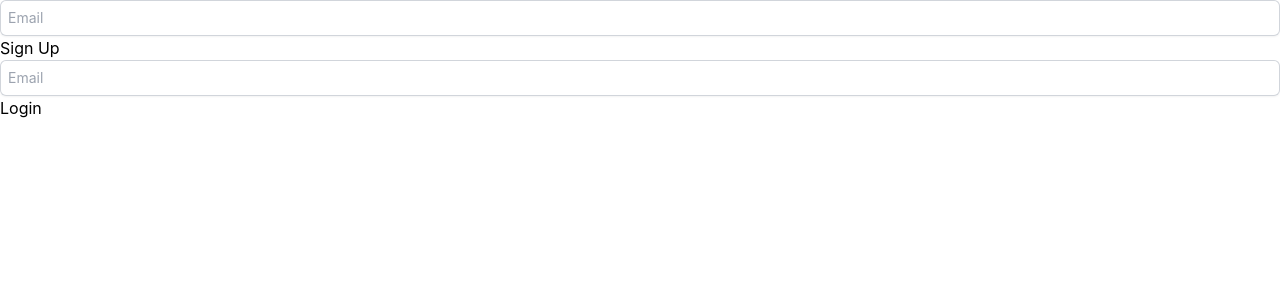
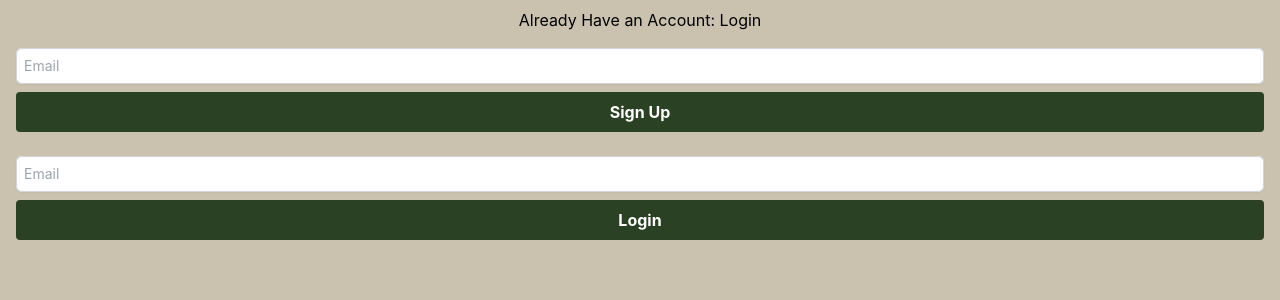
Before and after one commit to vvyn/MagicTree, a React (Create React App) app in the folder magictree/: page / in a window 1280 px wide. Shown: the top 300 px of the page. Built offline with nearby package versions, Linux system fonts and the light colour scheme; the HTML template or start-up script is replaced by a standard one.

Commit message:
Basic Email Login

```diff
--- a/magictree/src/App.js
+++ b/magictree/src/App.js
@@ -3,6 +3,7 @@ import './App.css';
 //import Navbar from "./components/NavBar";
 import {BrowserRouter as Router, Route, Routes} from 'react-router-dom'
 import {Login} from './pages/Login.js';
+import { Signup } from './pages/Signup.js';
 
 
 function App() {
--- a/magictree/src/pages/Login.js
+++ b/magictree/src/pages/Login.js
@@ -34,13 +34,26 @@ export function Login() {
 
   return (
     <>
-      <div className="center">
-       <input type="email" id="registerEmail" className="block w-full rounded-md border-0 py-1.5 p-2 text-gray-900 shadow-sm ring-1 ring-inset ring-gray-300 placeholder:text-gray-400 focus:ring-2 focus:ring-inset focus:ring-indigo-600 sm:text-sm sm:leading-6" placeholder="Email" value={email} onChange={(e) => setEmail(e.target.value)}/>
+      <div className=" h-screen w-screen bg-[#CAC2AF]">
+        <div>
+        <div className="text-center py-2">
+            Already Have an Account: Login
+        </div>
+        <div className="px-4 py-2 justify-center text-center ">
+            <input type="email" id="registerEmail" className="block w-full rounded-md border-0 py-1.5 p-2 text-gray-900 shadow-sm ring-1 ring-inset ring-gray-300 placeholder:text-gray-400 focus:ring-2 focus:ring-inset focus:ring-indigo-600 sm:text-sm sm:leading-6" placeholder="Email" value={email} onChange={(e) => setEmail(e.target.value)}/>
+            <div className="py-2">
+                <button onClick={handleEmailSignUp} className="bg-[#2A4223] hover:bg-blue-700 text-white font-bold w-full py-2 px-4 rounded">Sign Up</button>
+            </div>
+        </div>
 
-       <button onClick={handleEmailSignUp}>Sign Up</button>
 
-       <input type="email" id="registerEmail" className="block w-full rounded-md border-0 py-1.5 p-2 text-gray-900 shadow-sm ring-1 ring-inset ring-gray-300 placeholder:text-gray-400 focus:ring-2 focus:ring-inset focus:ring-indigo-600 sm:text-sm sm:leading-6" placeholder="Email" value={loginEmail} onChange={(e) => setLoginEmail(e.target.value)}/>
-       <button onClick={handleEmailLogin}>Login</button>
+        <div className="px-4 py-2 justify-center text-center ">
+           <input type="email" id="registerEmail" className="block w-full rounded-md border-0 py-1.5 p-2 text-gray-900 shadow-sm ring-1 ring-inset ring-gray-300 placeholder:text-gray-400 focus:ring-2 focus:ring-inset focus:ring-indigo-600 sm:text-sm sm:leading-6" placeholder="Email" value={loginEmail} onChange={(e) => setLoginEmail(e.target.value)}/>
+           <div className="py-2">
+                <button onClick={handleEmailLogin} className="bg-[#2A4223] hover:bg-blue-700 text-white font-bold w-full py-2 px-4 rounded">Login</button>
+           </div>
+        </div>
+       </div>
       </div>
     </>
   );
```
